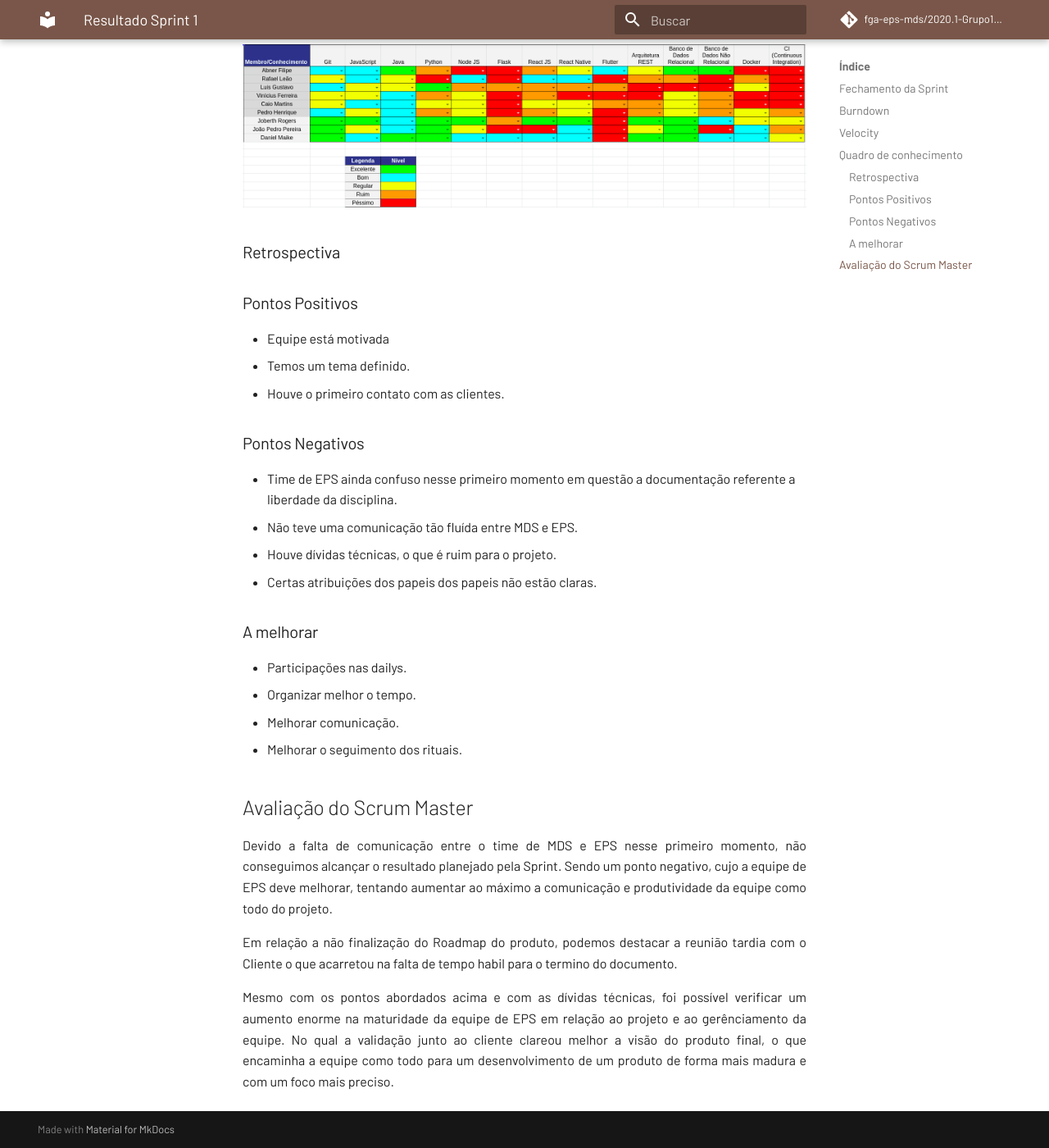
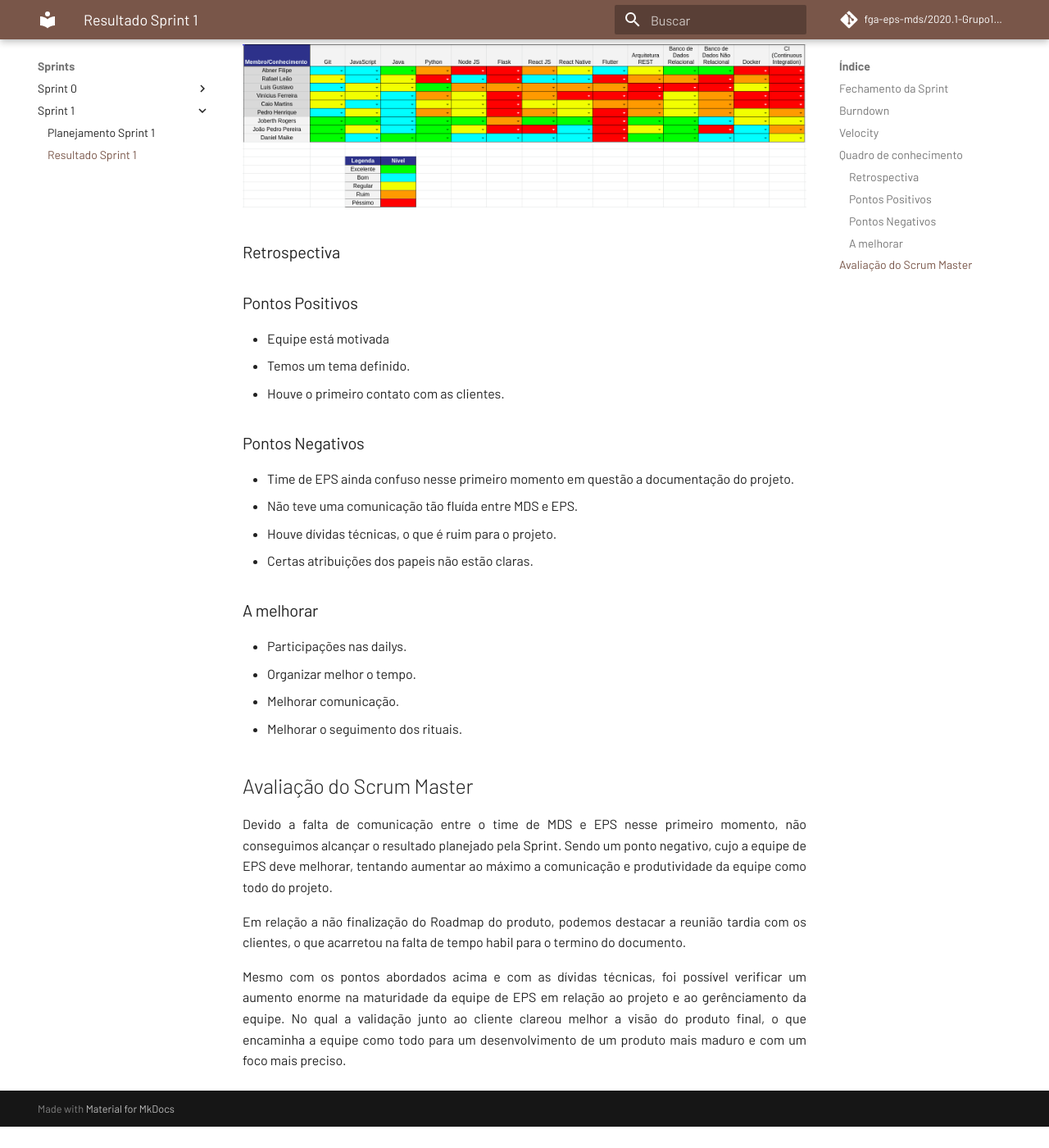
Before and after one commit to fga-eps-mds/2020.1-eSaudeUnB-Wiki, an MkDocs documentation site: the page built from docs/resultado_sprint01.md, in a window 1280 px wide and 1400 px high, scrolled down 2066 px. Shown: the whole window at 82% size. Built offline with MkDocs 1.6.1 and Material for MkDocs 9.7.7, drawn with Linux system fonts in a browser that asks for light colours; comment, search, counter and statistics services are not loaded; after the commit the page ends 3440 px from its top, so only the background shows below that; some of the changed text lies outside the part shown.

Commit message:
docs improve result sprint 01 file #31
Signed-off-by: Joberth Rogers <joberth.rogers18@gmail.com>

```diff
--- a/docs/resultado_sprint01.md
+++ b/docs/resultado_sprint01.md
@@ -1,7 +1,7 @@
 # Resultado Sprint 1
 <hr>
 
-Nessa Sprint foram passados as primeiras atividades para o time de MDS e nesse meio tempo foi possível começar documentos de abertura do projeto como o Termo de Abertura de Projeto, o Roadmap do produto elaborados pelo de time de EPS que são essenciais no inicio do projeto.
+Nessa Sprint foram designadas as primeiras atividades para o time de MDS com a elaboração do Documento de Visão. A Sprint marcou também a apresentação dos rituais iniciais da metodologia, com a implantação das dailys para toda a equipe.
 
 ## Fechamento da Sprint
 
@@ -34,7 +34,7 @@
 ## Quadro de conhecimento
 
 <p style="text-align: justify;">
-    Como essa sprint foi dedicada a estudos das tecnologias por parte dos MDS, podemos ver uma pequena melhora nas tecnologias NodeJs e ReactJs que foram as tecnologias acordadas pela equipe no desenvolvimento do projeto.
+    Como essa sprint foi dedicada a estudos das tecnologias por parte dos MDS, podemos ver uma pequena melhora nas tecnologias NodeJs e ReactJs, que foram as tecnologias acordadas pela equipe no desenvolvimento do projeto.
 </p>
 
 ![Quadro Sprint 0](./img/quadro-sprint-0.png)
@@ -49,10 +49,10 @@
 
 ### Pontos Negativos
 
-- Time de EPS ainda confuso nesse primeiro momento em questão a documentação referente a liberdade da disciplina.
+- Time de EPS ainda confuso nesse primeiro momento em questão a documentação do projeto.
 - Não teve uma comunicação tão fluída entre MDS e EPS.
 - Houve dívidas técnicas, o que é ruim para o projeto.
-- Certas atribuições dos papeis dos papeis não estão claras.
+- Certas atribuições dos papeis não estão claras.
 
 ### A melhorar
 
@@ -67,8 +67,8 @@
     Devido a falta de comunicação entre o time de MDS e EPS nesse primeiro momento, não conseguimos alcançar o resultado planejado pela Sprint. Sendo um ponto negativo, cujo a equipe de EPS deve melhorar, tentando aumentar ao máximo a comunicação e produtividade da equipe como todo do projeto.
 </p>
 <p style="text-align: justify;">
-    Em relação a não finalização do Roadmap do produto, podemos destacar a reunião tardia com o Cliente o que acarretou  na falta de tempo habil para o termino do documento.
+    Em relação a não finalização do Roadmap do produto, podemos destacar a reunião tardia com os clientes, o que acarretou  na falta de tempo habil para o termino do documento.
 </p>
 <p style="text-align: justify;">
-    Mesmo com os pontos abordados acima e com as dívidas técnicas, foi possível verificar um aumento enorme na maturidade da equipe de EPS em relação ao projeto e ao gerênciamento da equipe. No qual a validação junto ao cliente clareou melhor a visão do produto final, o que encaminha a equipe como todo para um desenvolvimento de um produto de forma mais madura e com um foco mais preciso.
+    Mesmo com os pontos abordados acima e com as dívidas técnicas, foi possível verificar um aumento enorme na maturidade da equipe de EPS em relação ao projeto e ao gerênciamento da equipe. No qual a validação junto ao cliente clareou melhor a visão do produto final, o que encaminha a equipe como todo para um desenvolvimento de um produto mais maduro e com um foco mais preciso.
 </p>
--- a/mkdocs.yml
+++ b/mkdocs.yml
@@ -29,3 +29,4 @@
       - Resultado Sprint 0: resultado_sprint0.md
     - Sprint 1:
       - Planejamento Sprint 1: planejamento_sprint01.md
+      - Resultado Sprint 1: resultado_sprint01.md
```
